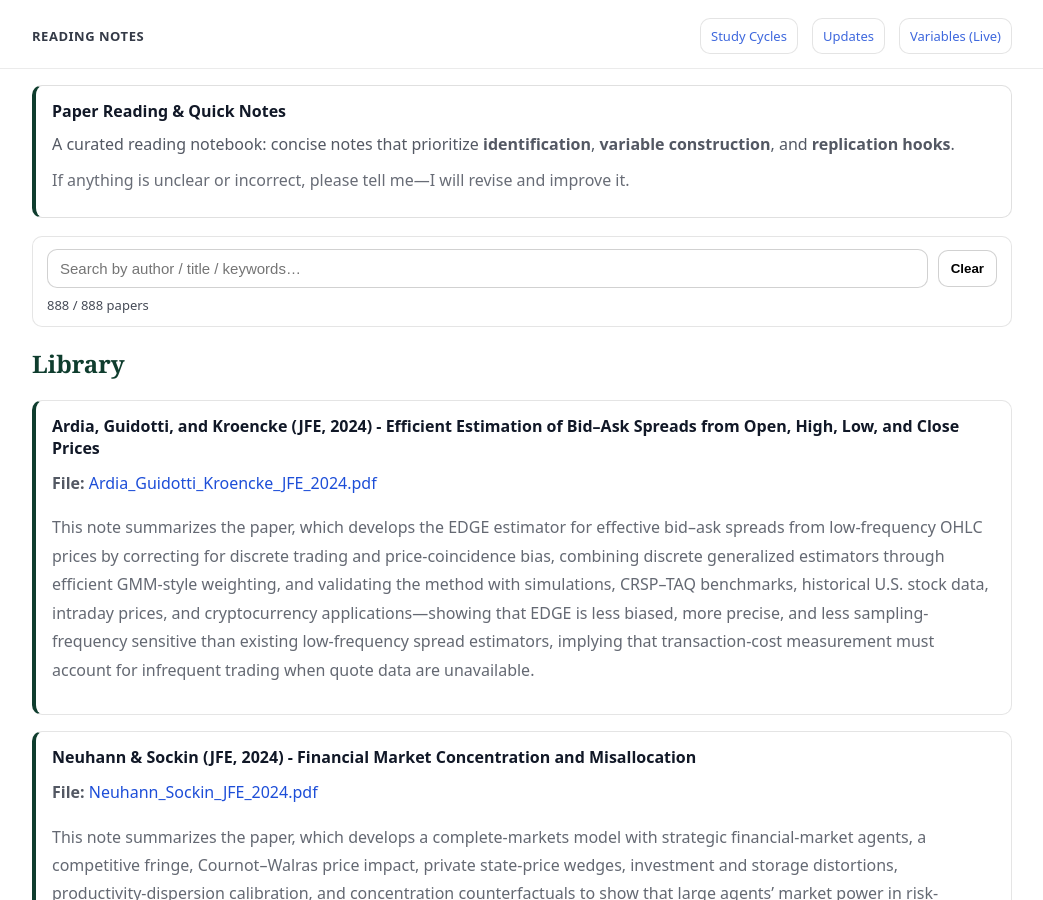
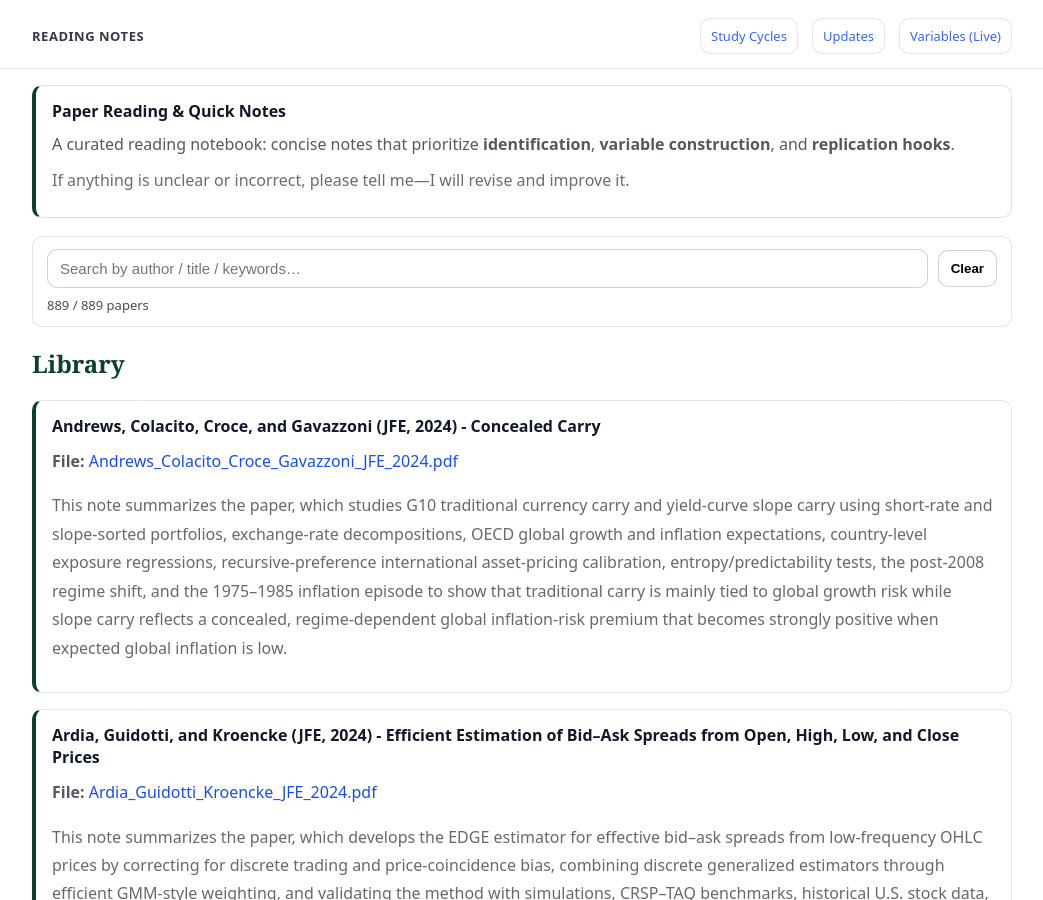
Before and after one commit to yaxinzn/study-archive, a Jekyll site: the page built from reading/index.md, in a window 1280 px wide and 900 px high. Shown: the whole window, without its empty margins (118-1161 px from the left). Built offline with Jekyll 4.4.1, drawn with Linux system fonts in a browser that asks for light colours.

Commit message:
Reading: add/update Andrews_Colacito_Croce_Gavazzoni_JFE_2024.pdf

```diff
--- a/_data/reading.yml
+++ b/_data/reading.yml
@@ -1,3 +1,7 @@
+- title: "Andrews, Colacito, Croce, and Gavazzoni (JFE, 2024) - Concealed Carry"
+  file: "Andrews_Colacito_Croce_Gavazzoni_JFE_2024.pdf"
+  desc: "This note summarizes the paper, which studies G10 traditional currency carry and yield-curve slope carry using short-rate and slope-sorted portfolios, exchange-rate decompositions, OECD global growth and inflation expectations, country-level exposure regressions, recursive-preference international asset-pricing calibration, entropy/predictability tests, the post-2008 regime shift, and the 1975–1985 inflation episode to show that traditional carry is mainly tied to global growth risk while slope carry reflects a concealed, regime-dependent global inflation-risk premium that becomes strongly positive when expected global inflation is low."
+
 - title: "Ardia, Guidotti, and Kroencke (JFE, 2024) - Efficient Estimation of Bid–Ask Spreads from Open, High, Low, and Close Prices"
   file: "Ardia_Guidotti_Kroencke_JFE_2024.pdf"
   desc: "This note summarizes the paper, which develops the EDGE estimator for effective bid–ask spreads from low-frequency OHLC prices by correcting for discrete trading and price-coincidence bias, combining discrete generalized estimators through efficient GMM-style weighting, and validating the method with simulations, CRSP–TAQ benchmarks, historical U.S. stock data, intraday prices, and cryptocurrency applications—showing that EDGE is less biased, more precise, and less sampling-frequency sensitive than existing low-frequency spread estimators, implying that transaction-cost measurement must account for infrequent trading when quote data are unavailable."
```
Also changed, not shown: 1 other file.
